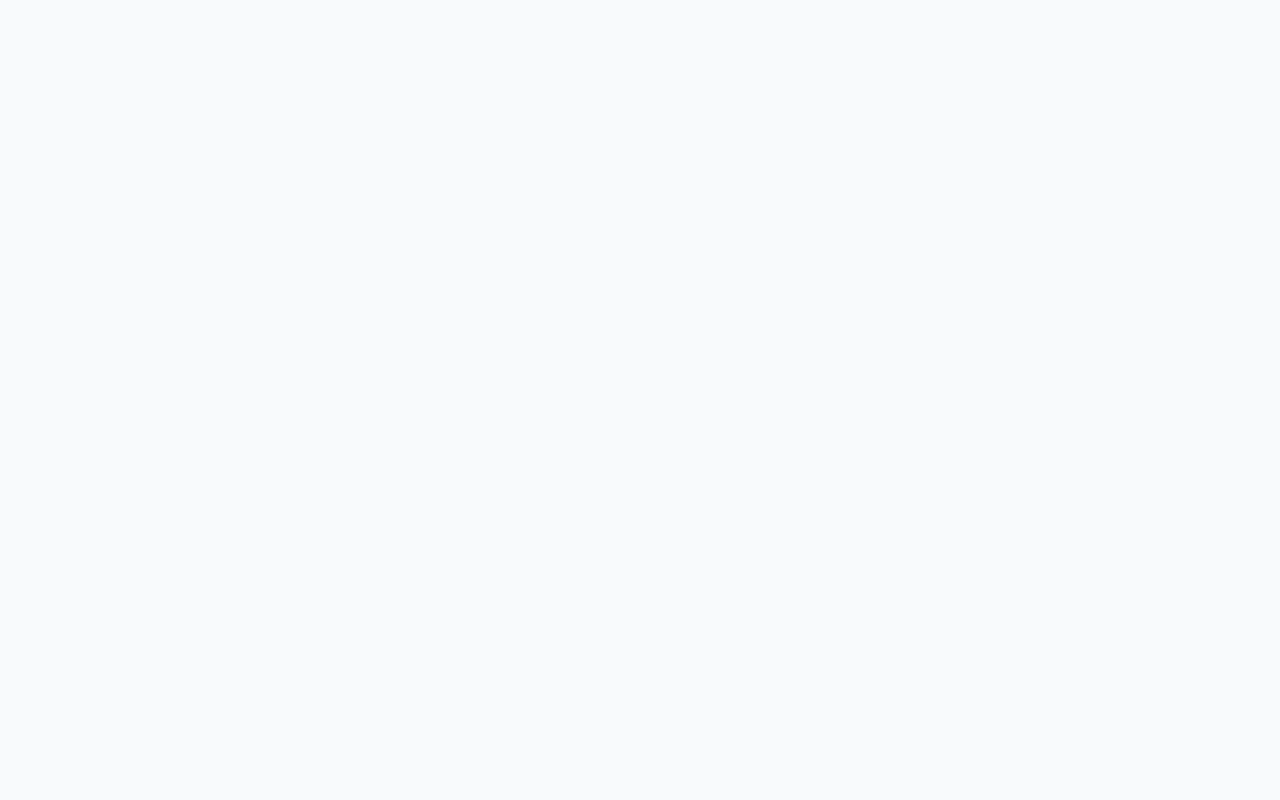
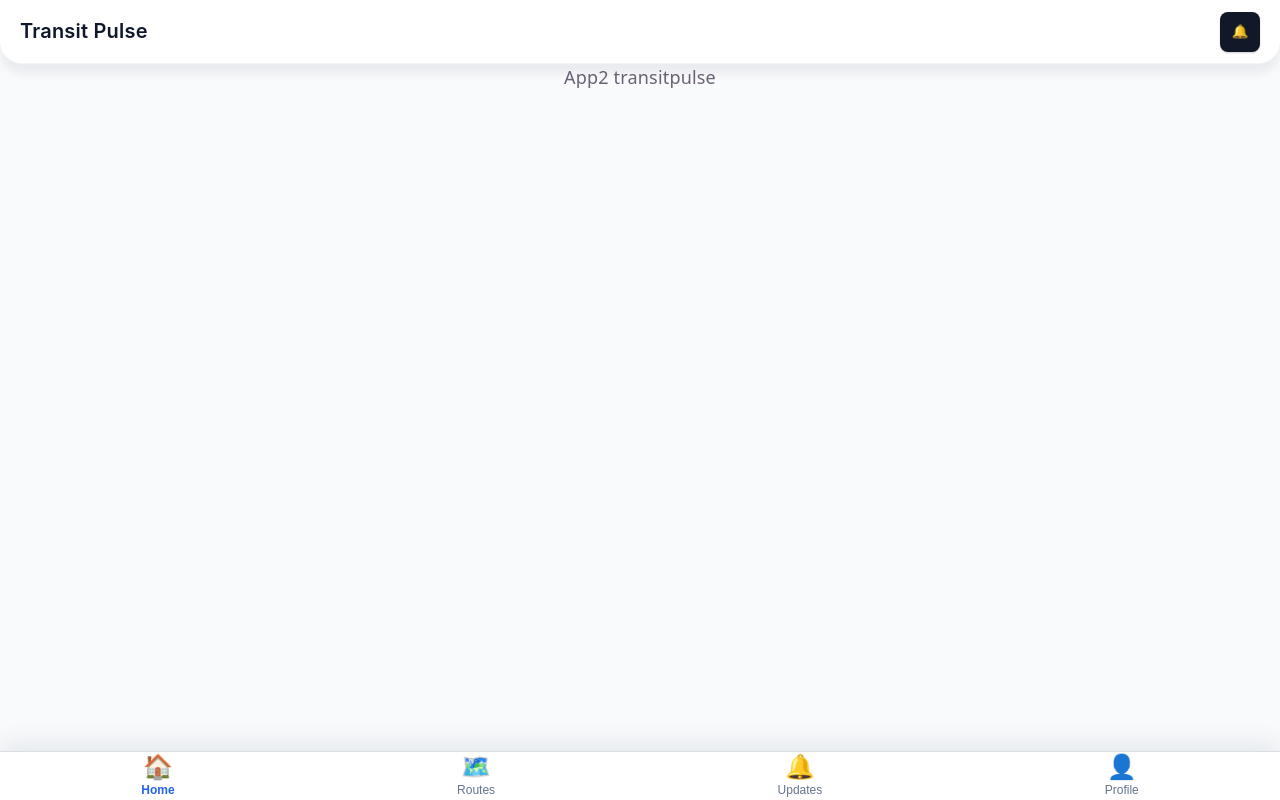
Before and after one commit to Sumit-Mashelkar/Where-is-my-Bus, a React (Vite) app in the folder frontend/: page /Updates in a window 1280 px wide. Before the commit this address had no page. Built offline with nearby package versions, Linux system fonts and the light colour scheme.

Commit message:
feat: add Updates page to display latest bus reports

```diff
--- a/frontend/src/App.jsx
+++ b/frontend/src/App.jsx
@@ -3,6 +3,7 @@ import reactLogo from './assets/react.svg'
 import viteLogo from './assets/vite.svg'
 import heroImg from './assets/hero.png'
 import './App.css'
+
 
 function App() {
   const [count, setCount] = useState(0)
--- a/frontend/src/components/footer.jsx
+++ b/frontend/src/components/footer.jsx
@@ -1,5 +1,6 @@
 import React, { useState } from 'react';
 import { useNavigate } from 'react-router-dom';
+import Updates from '../pages/Updates';
 
 const footerStyles = {
   position: 'fixed',
@@ -65,7 +66,8 @@ function Footer({ onNavigate }) {
       navigate("/allRoutes");
     }
     else if (id === 'updates'){
-      navigate("/error");
+      navigate("/Updates");
+
     }
     else if (id === 'profile'){
       navigate("/error");
--- a/frontend/src/main.jsx
+++ b/frontend/src/main.jsx
@@ -10,6 +10,7 @@ import BusDetailsPage from './pages/BusDetailsPage.jsx'
 import AllRoutesPage from './pages/allroutesPage.jsx'
 import AddRoutesPage from './pages/AddRoutesPage.jsx'
 import ReportBusPage from './pages/ReportsPage.jsx'
+import Updates from './pages/Updates.jsx'
 
 const root = createRoot(document.getElementById('root'))
 root.render(
@@ -24,6 +25,7 @@ root.render(
             <Route path="/allRoutes" element={<AllRoutesPage />}/>
             <Route path="/report-bus" element={<ReportBusPage />} />
             <Route path="/add-route" element={<AddRoutesPage />} />
+            <Route path="/Updates" element={<Updates />} />
           </Routes>
     </Router>
   </StrictMode>,
--- /dev/null
+++ b/frontend/src/pages/Updates.jsx
@@ -0,0 +1,47 @@
+import React, { useState } from "react";
+import Hero from "../components/header";
+import Footer from "../components/footer";
+
+
+// dummy component
+function Updates (){
+    const [isloading, setIsLoading] = useState(false)
+    const [buses, setBuses] = useState([])
+    const [error, setError] = useState(false)
+
+    function BusList() {
+
+        const FetchUpdates = async () => {
+            setIsLoading(true)
+            const response = awaitfetch("http://127.0.0.1:5000/Updates", {
+                method: "GET",
+                headers: {
+                    "Content-Type": "application/json",
+                },
+            })
+
+            const buses = await response.json();
+            {response && !isloading}return (
+                <div>
+                {buses.map((bus) => (
+                <div>{bus}</div>
+                ))}
+            </div>
+
+            )
+        }
+    }
+
+    return (
+        <>
+        <Hero />
+        <p>App2 transitpulse</p>
+        <section>
+            {BusList()}
+        </section>
+        <Footer />
+        </>
+    )
+}
+
+export default Updates;
```
